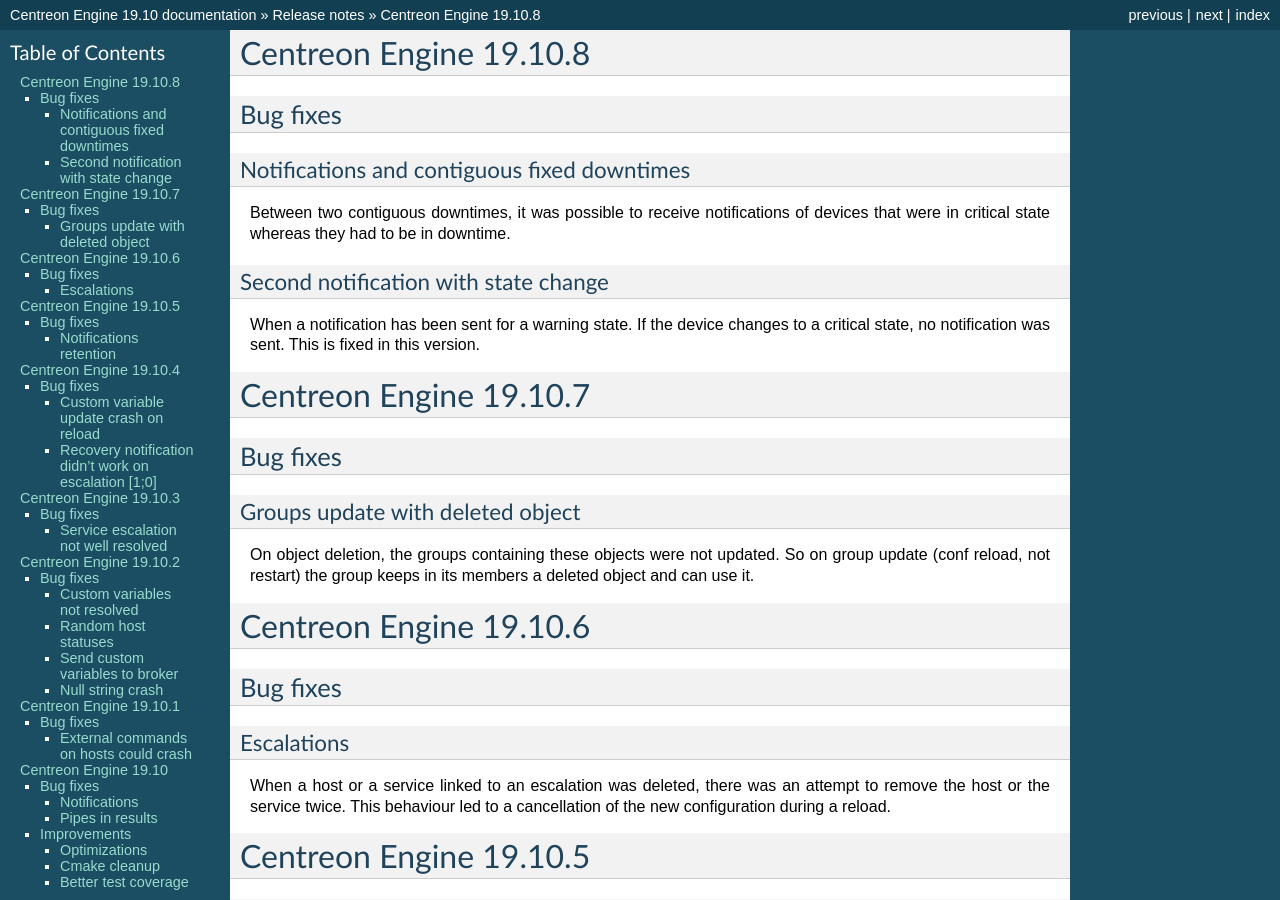
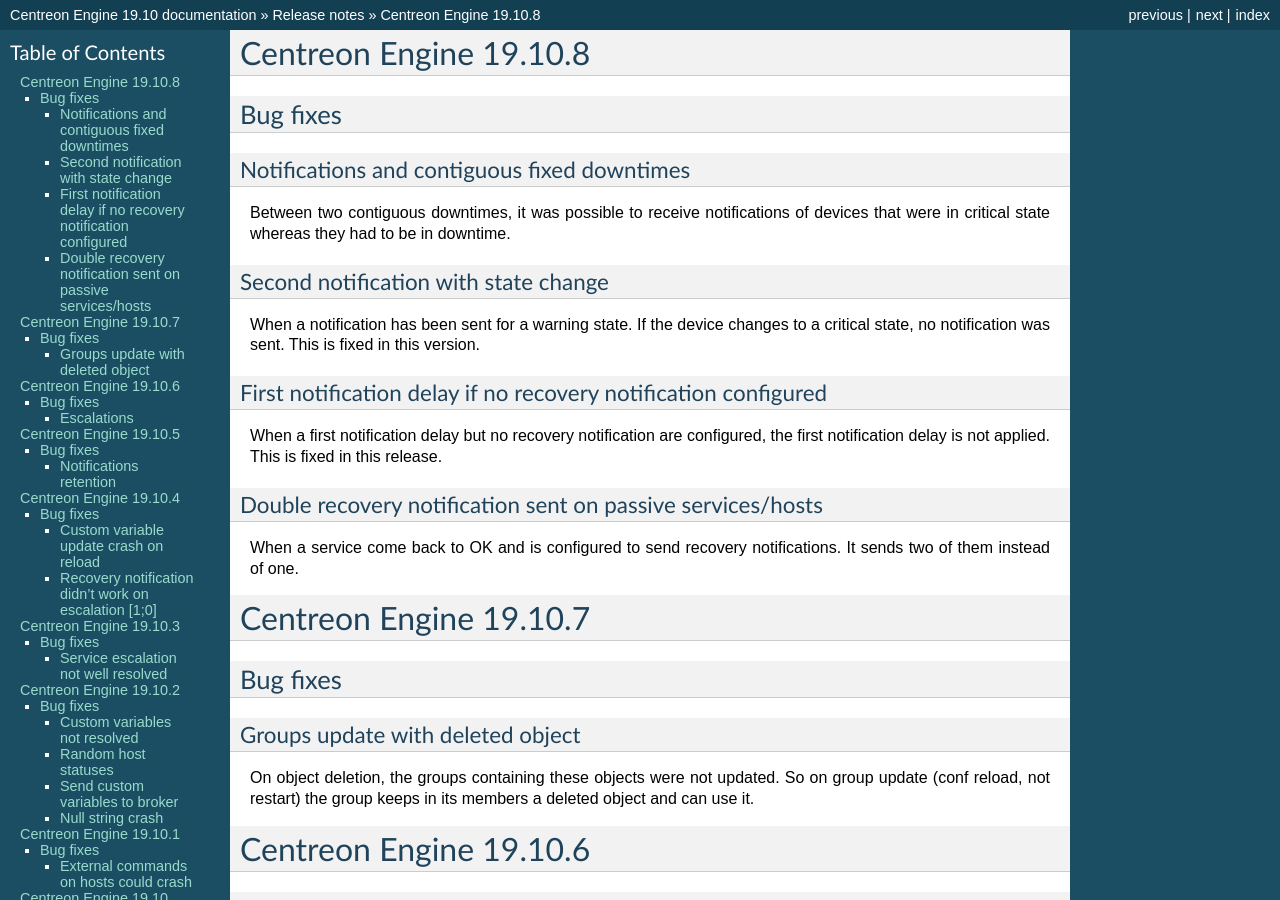
Before and after one commit to centreon/centreon-engine, a Sphinx documentation site: the page built from doc/release_notes/engine19.10.rst, in a window 1280 px wide and 900 px high. Built offline with Sphinx 7.4.7, drawn with Linux system fonts in a browser that asks for light colours.

Commit message:
Mon 4557 double recovery 20.04 (#308)
* fix(notifier): On recovery, two notifications could be sent

* doc(notifier): release note updated

```diff
--- a/doc/release_notes/engine19.10.rst
+++ b/doc/release_notes/engine19.10.rst
@@ -17,6 +17,18 @@
 
 When a notification has been sent for a warning state. If the device changes to
 a critical state, no notification was sent. This is fixed in this version.
+
+First notification delay if no recovery notification configured
+===============================================================
+
+When a first notification delay but no recovery notification are configured,
+the first notification delay is not applied. This is fixed in this release.
+
+Double recovery notification sent on passive services/hosts
+===========================================================
+
+When a service come back to OK and is configured to send recovery notifications.
+It sends two of them instead of one.
 
 =======================
 Centreon Engine 19.10.7
```
Also changed, not shown: 2 other files.
